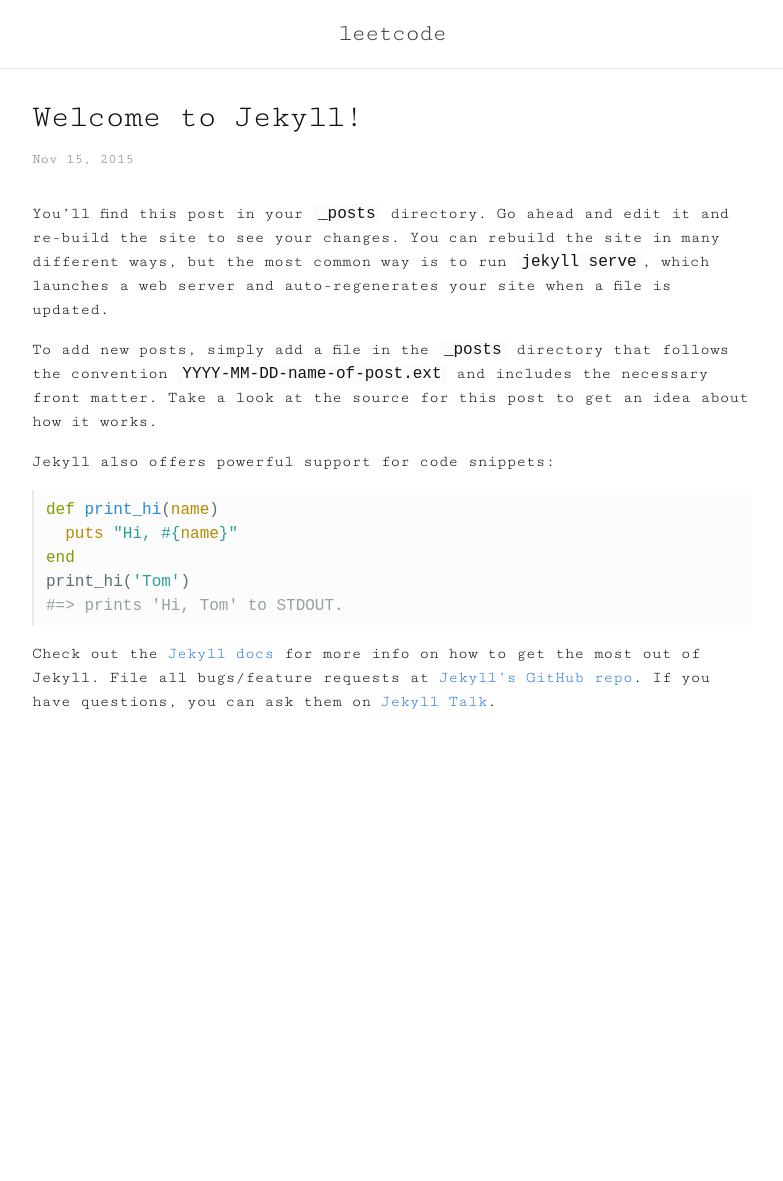
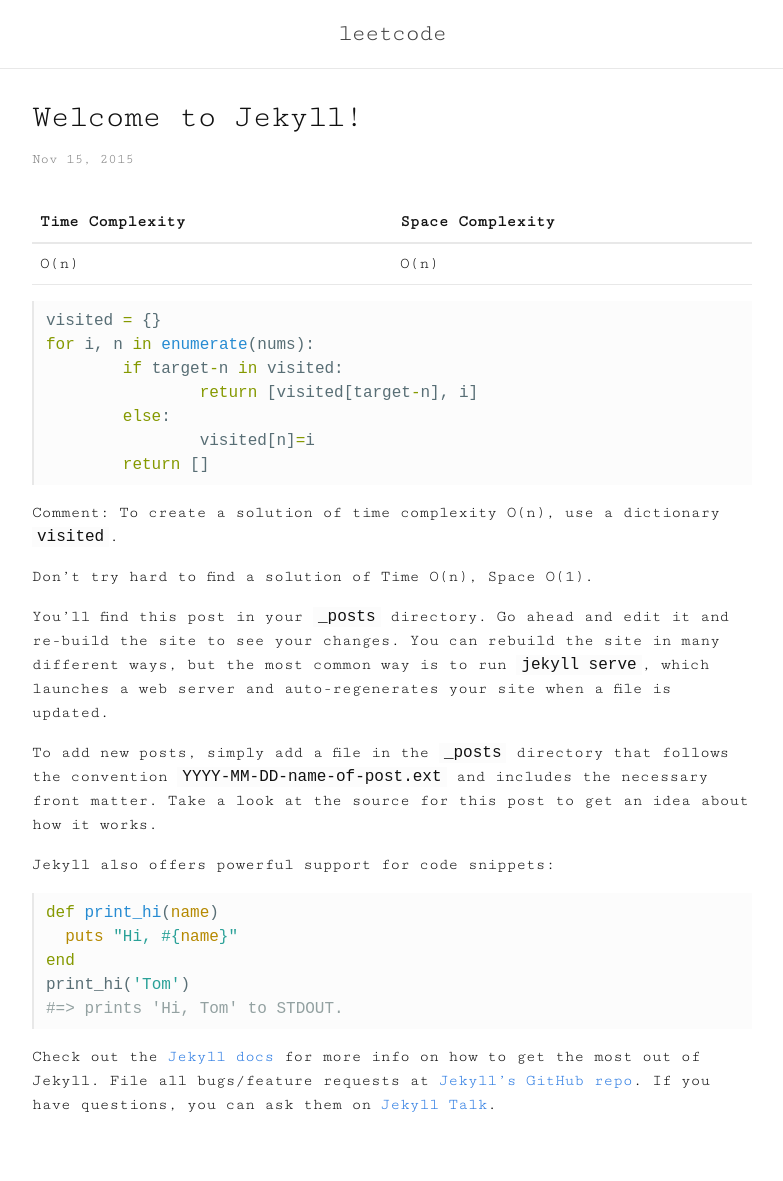
Before and after one commit to leetcoder2017/leetcode, a Jekyll site: the page built from _posts/2015-11-15-welcome-to-jekyll.md, in a window 1280 px wide. Shown: the whole page, without its empty margins (248-1031 px from the left). Built offline with Jekyll 4.4.1, drawn with Linux system fonts in a browser that asks for light colours; before the commit the page ends 900 px from its top, so only the background shows below that.

Commit message:
Update post

````diff
--- a/_posts/2015-11-15-welcome-to-jekyll.md
+++ b/_posts/2015-11-15-welcome-to-jekyll.md
@@ -3,6 +3,27 @@
 title:  "Welcome to Jekyll!"
 date:   2015-11-15 19:02:34 +0800
 ---
+
+| Time Complexity | Space Complexity |
+|:----------------|:-----------------|
+| O(n)            | O(n)             |
+
+```python
+visited = {}
+for i, n in enumerate(nums):
+        if target-n in visited:
+                return [visited[target-n], i]
+        else:
+                visited[n]=i
+        return []
+```
+
+Comment:
+To create a solution of time complexity O(n), use a dictionary ```visited```.
+
+Don't try hard to find a solution of Time O(n), Space O(1).
+
+
 You’ll find this post in your `_posts` directory. Go ahead and edit it and re-build the site to see your changes. You can rebuild the site in many different ways, but the most common way is to run `jekyll serve`, which launches a web server and auto-regenerates your site when a file is updated.
 
 To add new posts, simply add a file in the `_posts` directory that follows the convention `YYYY-MM-DD-name-of-post.ext` and includes the necessary front matter. Take a look at the source for this post to get an idea about how it works.
````
